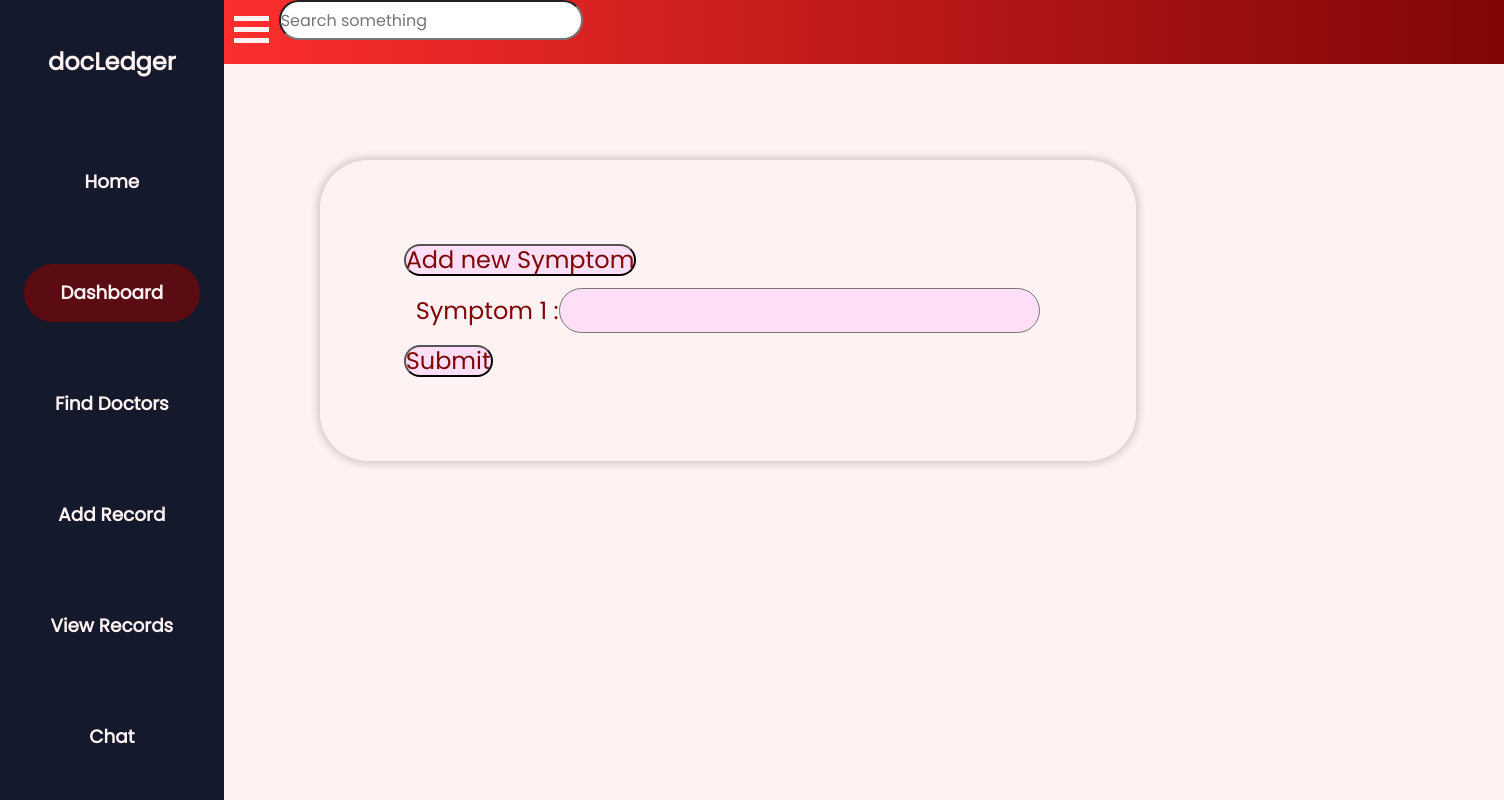
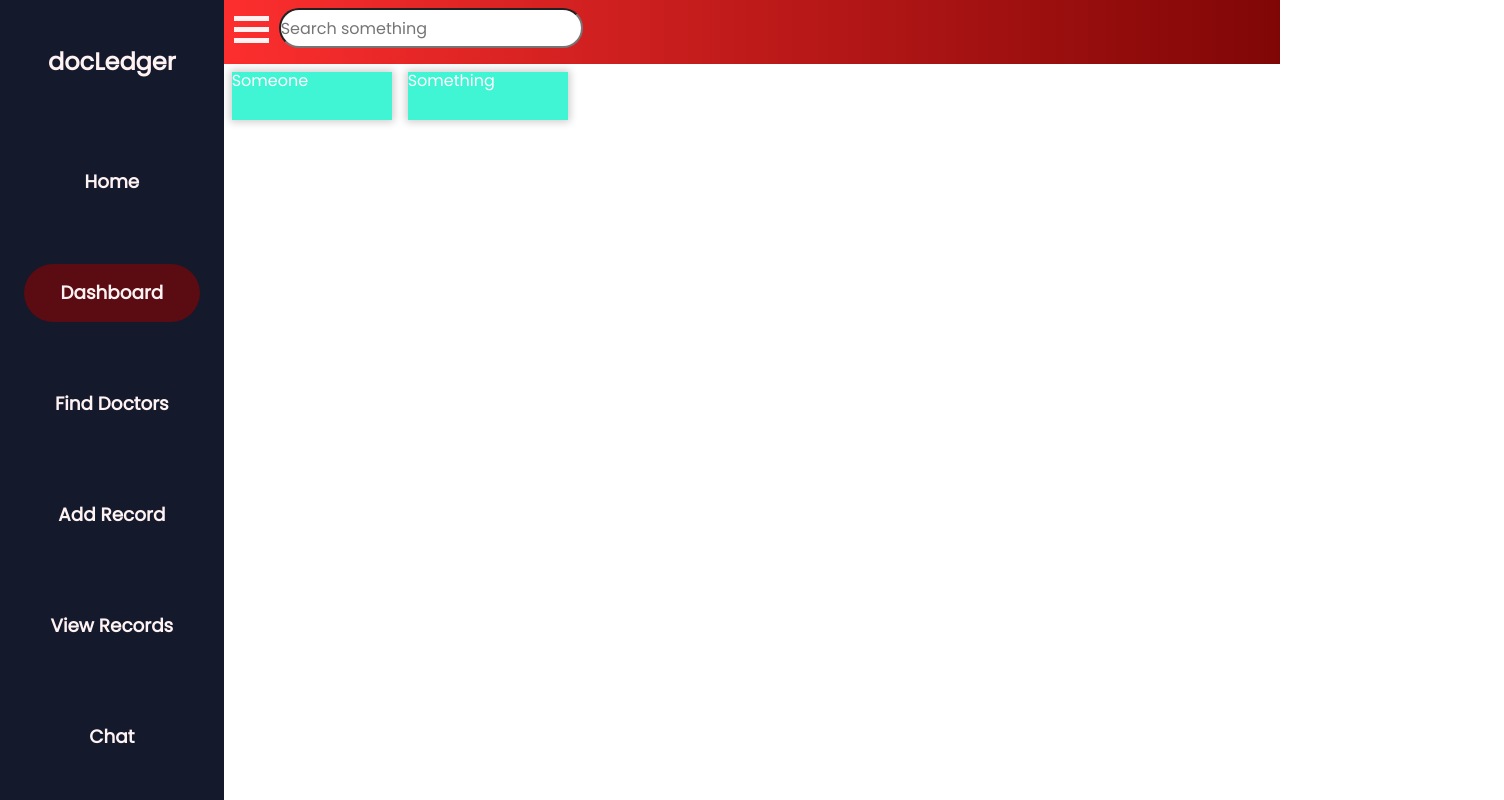
Before and after one commit to kush-daga/SIH2020, a React (Create React App) app in the folder dl/: page / in a window 1280 px wide. Shown: the top 800 px of the page, 1504 px wide, since content can reach past the window. Built offline with nearby package versions, Linux system fonts and the light colour scheme.

Commit message:
Search box corrected

```diff
--- a/dl/src/App.js
+++ b/dl/src/App.js
@@ -58,10 +58,13 @@ class App extends Component {
                   <Icon></Icon>
                   <Icon></Icon>
                   </div>
-                <input type="text" name="search" placeholder="Search something" style={{height:"2.5em",borderRadius:"50px",width:"19em"}} />
+                  <div style={{paddingTop:"0.5em"}}>
+                    <input type="text" name="search" placeholder="Search something" style={{height:"2.5em",borderRadius:"50px",width:"19em"}} />
+                  </div>
+
 
               </div>
-                <Form />
+                <Dash />
             </Right>
       </ContainerApp>
 
--- a/dl/src/components/Dashboard/Dash.js
+++ b/dl/src/components/Dashboard/Dash.js
@@ -7,7 +7,7 @@ const Dash = () => {
     return(
         <ContainerDash>
             <div className="flex flex-row" >
-                <Card>
+                <Card className=".shadow-2">
                     Someone
                 </Card>
                 <Card>
@@ -31,5 +31,5 @@ const Card = styled.div`
     height:3em;
     color:white;
     background-color:#40f5d4;
-    box-shadow:
+    box-shadow: 0px 0px 8px 2px rgba( 0, 0, 0, 0.2 );
 `;
```
